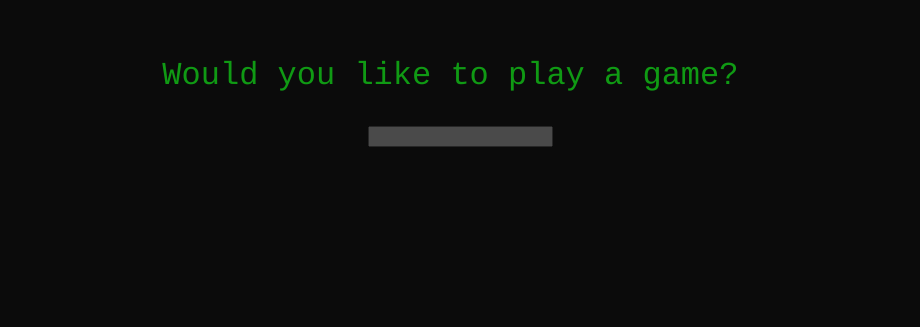
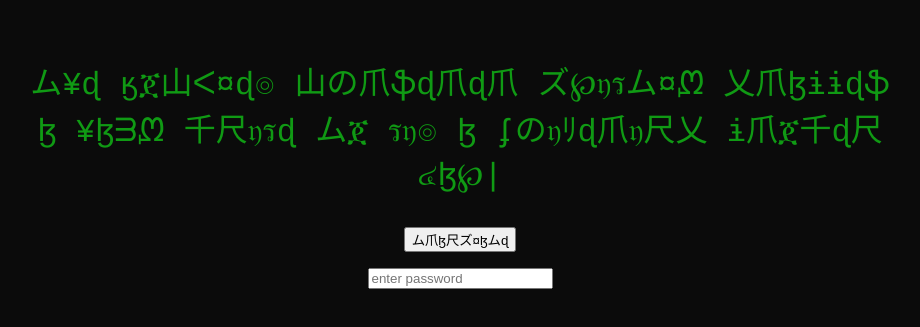
Before and after one commit to isaiahbrashears/isaiahbrashears.github.io, a React app: page / in a window 1280 px wide. Shown: the part 111-438 px from the top of the page, without its empty margins (180-1100 px from the left). Built offline with nearby package versions, Linux system fonts and the light colour scheme.

Commit message:
finished step 2

```diff
--- a/src/components/BeckWizard/index.js
+++ b/src/components/BeckWizard/index.js
@@ -6,8 +6,9 @@ const BeckWizard = () => {
   const [wizardPage, setWizardPage] = useState(1);
 
   const steps = {
-    1: <StepOne changeStep={setWizardPage} />,
-    // 1: <StepTwo changeStep={setWizardPage} />,
+    // 1: <StepOne changeStep={setWizardPage} />,
+    1: <StepTwo changeStep={setWizardPage} />,
+    3: <StepOne changeStep={setWizardPage} />,
   }
 
   return steps[wizardPage];
--- a/src/components/BeckWizard/steps/StepTwo.js
+++ b/src/components/BeckWizard/steps/StepTwo.js
@@ -6,14 +6,15 @@ const StepTwo = ({ changeStep }) => {
   const [crypticText, setCrypticText] = useState(true);
   const sentence = 'the complex murderer swiftly grabbed a hazy knife to fix a quivering broken jaw';
   const crypticSentence = 'ム¥ɖ ӄጀ山ᐸ¤ɖ๏ 山の爪ֆɖ爪ɖ爪 ズ℘𝔶รム¤ᘻ 乂爪ɮɨɨɖֆ ɮ ¥ɮᗱᘻ 千尺𝔶รɖ ムጀ ร𝔶๏ ɮ ʄの𝔶ﾘɖ爪𝔶尺乂 ɨ爪ጀ千ɖ尺 ๔ɮ℘';
-  const translateText = 'translate';
-  const translateCrypticText = 'ム爪ɮ尺ズ¤ɮムɖ';
+  let translateText = 'translate';
+  if (crypticText) {
+    translateText = 'ム爪ɮ尺ズ¤ɮムɖ';
+  }
+
   const [displayText, setDisplayText] = useState([crypticSentence]);
-  const [translateBtnText, setTranslateBtnText] = useState(translateCrypticText);
   const [key, setKey] = useState(0);
   const [inputText, setInputText] = useState('');
   const [showInput, setShowInput] = useState(false);
-
 
   const textKey = {
     a: 'ɮ',
@@ -44,6 +45,22 @@ const StepTwo = ({ changeStep }) => {
     z: 'ᗱ',
   };
 
+  const password = 'password'
+
+  const passwordEncryptor = () => {
+    const passwordArr = [];
+    for (let index = 0; index < password.length; index++) {
+      if (password[index] === ' ') {
+        passwordArr.push(' ');
+      }
+      passwordArr.push(textKey[password[index]]);
+    }
+    const passwordStr = passwordArr.join('');
+    console.log(passwordStr);
+  }
+
+  // passwordEncryptor();
+
   useEffect(() => {
     const timer = setTimeout(() => {
       setShowInput(!showInput);
@@ -55,17 +72,14 @@ const StepTwo = ({ changeStep }) => {
   const handleTranslate = () => {
     const nextCrypticText = !crypticText;
     let displaySentence = sentence;
-    let nextTranslateBtnText = translateText;
 
     if (nextCrypticText) {
       displaySentence = crypticSentence;
-      nextTranslateBtnText = translateCrypticText;
     }
 
-    setTranslateBtnText(nextTranslateBtnText)
-    setCrypticText(nextCrypticText); // Update state with the new value
-    setDisplayText([displaySentence]); // Update display text
-    setKey(prevKey => prevKey + 1); // Trigger re-render
+    setCrypticText(nextCrypticText);
+    setDisplayText([displaySentence]);
+    setKey(prevKey => prevKey + 1);
   };
 
   const handleInputChange = (value) => {
@@ -73,7 +87,18 @@ const StepTwo = ({ changeStep }) => {
   };
 
   const handleSubmit = () => {
+    if (inputText.toLowerCase() === password) {
+      setDisplayText(["password accepted.", 2000, "password accepted. ֆɖӄ𝔶ᐸ¥ɖ爪𝔶尺乂 ム¥𝔶ズ 𝔶ズ ɮ ℘ɮズムɖ ጀร ム𝔶山ɖ"])
+      setKey(prevKey => prevKey + 1)
+      const timer = setTimeout(() => {
+        changeStep(3);
+      }, 5000);
+      return () => clearTimeout(timer);
+    }
 
+    setDisplayText(["incorrect password.", 2000, crypticSentence])
+    setKey(prevKey => prevKey + 1)
+    setCrypticText(true);
   }
 
   const handleKeyDown = (event) => {
@@ -99,7 +124,7 @@ const StepTwo = ({ changeStep }) => {
       />
       <div className={`mt-8 fade-in ${showInput ? 'visible' : ''}`}>
         <div className="my-4">
-          <button onClick={handleTranslate}>{translateBtnText}</button>
+          <button onClick={handleTranslate}>{translateText}</button>
         </div>
         <input
           type="text"
```
